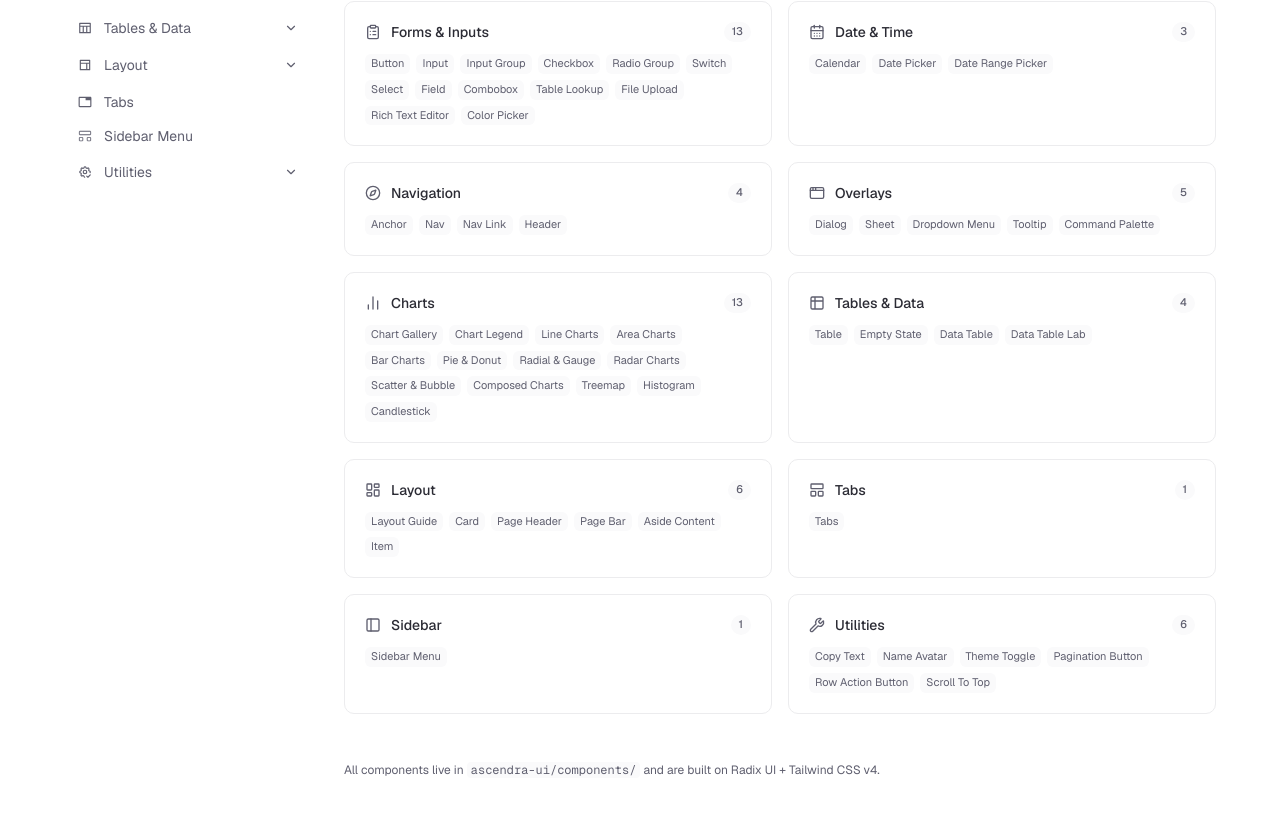
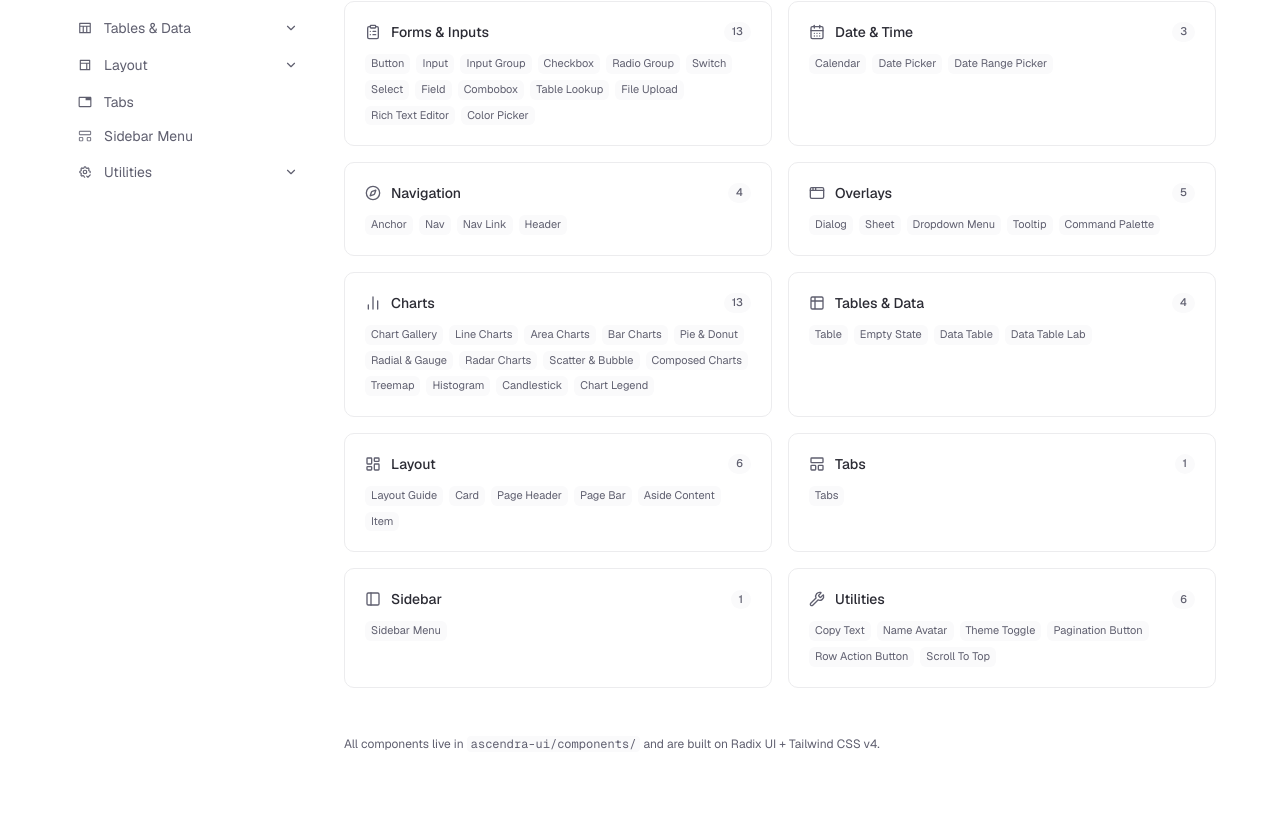
Before and after one commit to zakashah/ascendra-ui, a Next.js app: page /showcase/getting-started/overview in a window 1280 px wide. Shown: the part 946-1760 px from the top of the page. Built offline with nearby package versions, Linux system fonts and the light colour scheme.

Commit message:
chart legend link updated in layout

```diff
--- a/app/showcase/layout.tsx
+++ b/app/showcase/layout.tsx
@@ -447,6 +447,9 @@ export default function DashboardLayout({ children }: { children: ReactNode }) {
                     <SideBarMenuItem path="/showcase/charts/candlestick">
                       Candlestick
                     </SideBarMenuItem>
+                    <SideBarMenuItem path="/showcase/charts/chart-legend">
+                      Chart Legend
+                    </SideBarMenuItem>
                   </SideBarMenuContent>
                 </SideBarMenu>
                 <SideBarMenu basePath="/showcase/data-table">
--- a/lib/nav-config.ts
+++ b/lib/nav-config.ts
@@ -125,7 +125,6 @@ export const navConfig: NavCategory[] = [
     title: 'Charts',
     items: [
       { name: 'Chart Gallery', slug: 'charts' },
-      { name: 'Chart Legend', slug: 'charts/chart-legend' },
       { name: 'Line Charts', slug: 'charts/line' },
       { name: 'Area Charts', slug: 'charts/area' },
       { name: 'Bar Charts', slug: 'charts/bar' },
@@ -137,6 +136,7 @@ export const navConfig: NavCategory[] = [
       { name: 'Treemap', slug: 'charts/treemap' },
       { name: 'Histogram', slug: 'charts/histogram' },
       { name: 'Candlestick', slug: 'charts/candlestick' },
+      { name: 'Chart Legend', slug: 'charts/chart-legend' },
     ],
   },
   {
```
Also changed, not shown: 1 other file (tests, documents, lock files or other folders).
